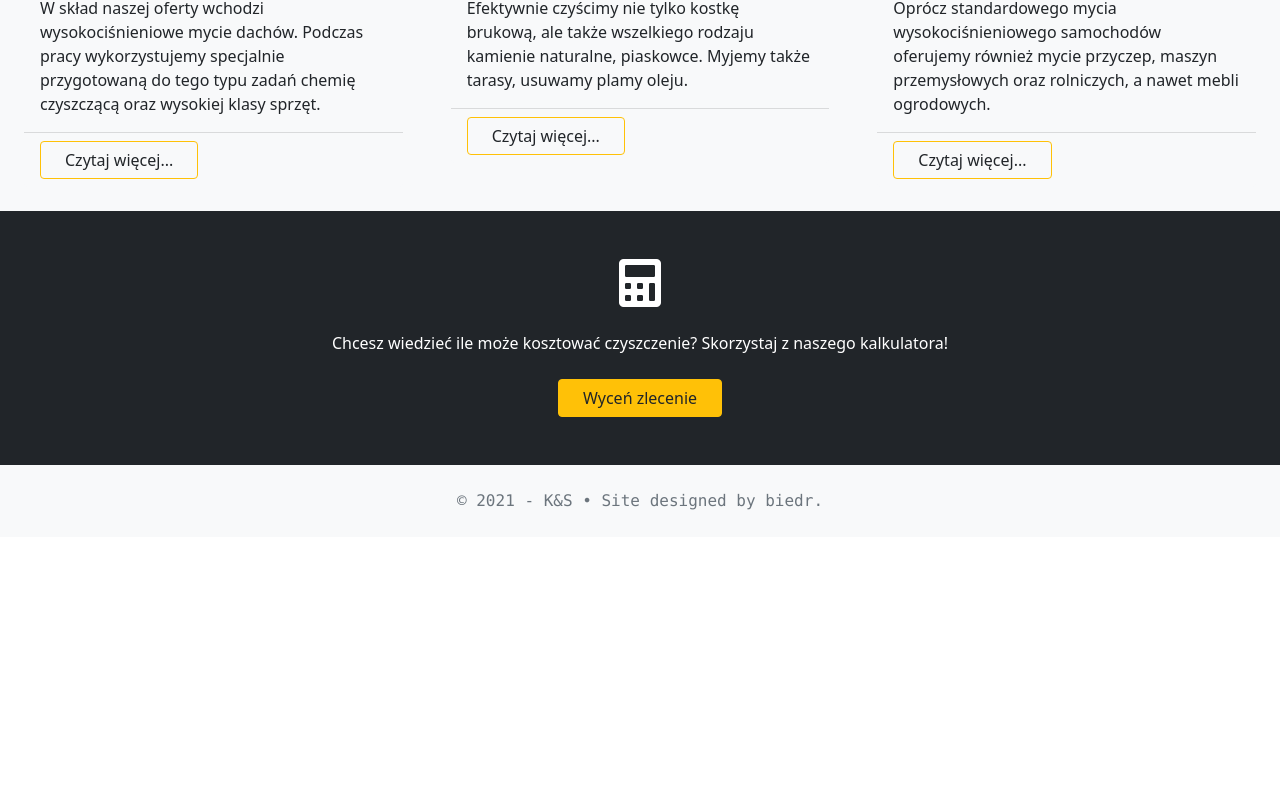
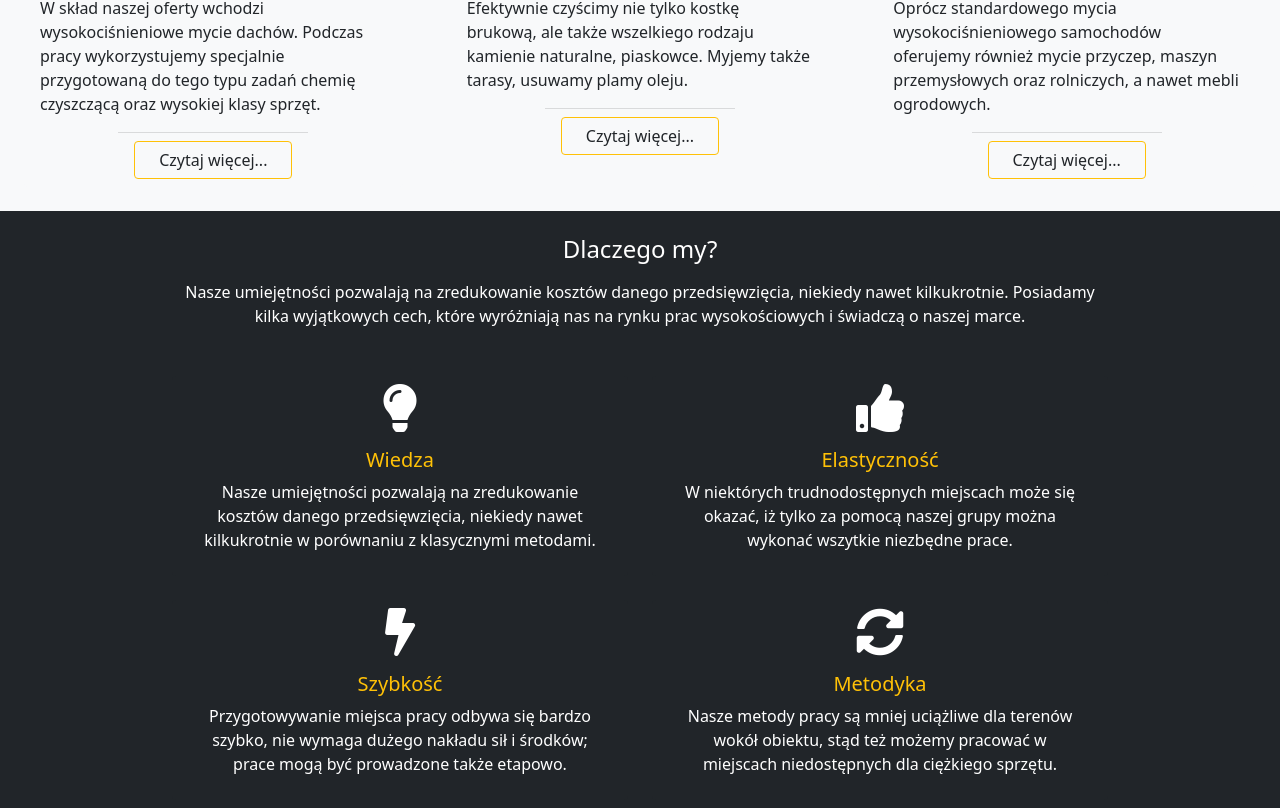
Before and after one commit to biedronaa/kands, a React (Create React App) app: page / in a window 1280 px wide. Shown: the part 392-1200 px from the top of the page. Before the commit the page ends 929 px from the top, so only its background shows below. Built offline with nearby package versions, Linux system fonts and the light colour scheme.

Commit message:
why us part

```diff
--- a/public/style.css
+++ b/public/style.css
@@ -11,3 +11,7 @@ img:hover {
     text-align: center;
     justify-content: center;
 }
+
+.customHeight {
+    min-height: calc(100vh - 153px);
+}
--- a/src/components/Contact.js
+++ b/src/components/Contact.js
@@ -2,7 +2,7 @@ import React from 'react'
 
 const Contact = () => {
     return (
-        <div>Kontakt</div>
+        <div class="bg-light mt-5 customHeight">Kontakt</div>
     )
 }
 
--- a/src/components/Footer.js
+++ b/src/components/Footer.js
@@ -2,7 +2,7 @@ import React from 'react'
 
 const Footer = () => {
     return (
-        <div class="myFooter bg-light text-dark py-4 font-monospace text-muted">&copy; 2021 - K&S &bull; Site designed by biedr.</div>
+        <div class="myFooter bg-light py-4 font-monospace text-muted"> <hr></hr>&copy; 2021 - K&S &bull; Site designed by biedr.</div>
     )
 }
 
--- a/src/components/Home.js
+++ b/src/components/Home.js
@@ -15,8 +15,8 @@ const Home = () => {
                         <h5 class="card-title">Czyszczenie dachów i okien</h5>
                         <p class="card-text">W skład naszej oferty wchodzi wysokociśnieniowe mycie dachów. Podczas pracy wykorzystujemy specjalnie przygotowaną do tego typu zadań chemię czyszczącą oraz wysokiej klasy sprzęt.</p>
                     </div>
-                    <div class="card-footer bg-light">
-                        <Link to="/1" class="btn btn-outline-warning text-dark px-4">Czytaj więcej...</Link>
+                    <div class="card-footer bg-light mx-auto">
+                        <Link to="/1" class="btn btn-outline-warning text-dark px-4 ">Czytaj więcej...</Link>
                     </div>
                     </div>
                 </div>
@@ -28,7 +28,7 @@ const Home = () => {
                         <h5 class="card-title">Czyszczenie elewacji i podjazdów</h5>
                         <p class="card-text">Efektywnie czyścimy nie tylko kostkę brukową, ale także wszelkiego rodzaju kamienie naturalne, piaskowce. Myjemy także tarasy, usuwamy plamy oleju.</p>
                     </div>
-                                    <div class="card-footer bg-light">
+                    <div class="card-footer bg-light mx-auto">
                         <Link to="/2" class="btn btn-outline-warning text-dark px-4">Czytaj więcej...</Link>
                     </div>
                     </div>
@@ -41,19 +41,61 @@ const Home = () => {
                         <h5 class="card-title">Czyszczenie samochodów</h5>
                         <p class="card-text">Oprócz standardowego mycia wysokociśnieniowego samochodów oferujemy również mycie przyczep, maszyn przemysłowych oraz rolniczych, a nawet mebli ogrodowych.</p>
                     </div>
-                                    <div class="card-footer bg-light">
+                    <div class="card-footer bg-light mx-auto">
                         <Link to="/3" class="btn btn-outline-warning text-dark px-4">Czytaj więcej...</Link>
                     </div>
                     </div>
                 </div>
             </div>
 
-            <div class="text-center py-5 bg-dark text-white">
+            <div class="text-center py-4 bg-dark text-white">
+                <h4>Dlaczego my?</h4>
+                <p class="p-2 w-75 mx-auto">Nasze umiejętności pozwalają na zredukowanie kosztów danego przedsięwzięcia, niekiedy nawet kilkukrotnie. Posiadamy kilka wyjątkowych cech, które wyróżniają nas na rynku prac wysokościowych i świadczą o naszej marce.</p>
+                <div class="w-75 d-flex justify-content-around row row-cols-1 row-cols-md-2 g-4 py-4 mx-auto">
+                    <div class="col">
+                        <div class="card bg-dark border-0 p-2">
+                        <i class="fas fa-lightbulb fa-3x"></i>
+                        <div class="card-body">
+                            <h5 class="card-title text-warning">Wiedza</h5>
+                            <p class="card-text">Nasze umiejętności pozwalają na zredukowanie kosztów danego przedsięwzięcia, niekiedy nawet kilkukrotnie w porównaniu z klasycznymi metodami.</p>
+                        </div>
+                        </div>
+                    </div>
+                    <div class="col">
+                        <div class="card bg-dark border-0 p-2">
+                        <i class="fas fa-thumbs-up fa-3x"></i>
+                        <div class="card-body">
+                            <h5 class="card-title text-warning">Elastyczność</h5>
+                            <p class="card-text">W niektórych trudnodostępnych miejscach może się okazać, iż tylko za pomocą naszej grupy można wykonać wszytkie niezbędne prace.</p>
+                        </div>
+                        </div>
+                    </div>
+                    <div class="col">
+                        <div class="card bg-dark border-0 p-2">
+                        <i class="fas fa-bolt fa-3x"></i>
+                        <div class="card-body">
+                            <h5 class="card-title text-warning">Szybkość</h5>
+                            <p class="card-text">Przygotowywanie miejsca pracy odbywa się bardzo szybko, nie wymaga dużego nakładu sił i środków; prace mogą być prowadzone także etapowo.</p>
+                        </div>
+                        </div>
+                    </div>
+                    <div class="col">
+                        <div class="card bg-dark border-0 p-2">
+                        <i class="fas fa-sync-alt fa-3x"></i>
+                        <div class="card-body">
+                            <h5 class="card-title text-warning">Metodyka</h5>
+                            <p class="card-text">Nasze metody pracy są mniej uciążliwe dla terenów wokół obiektu, stąd też możemy pracować w miejscach niedostępnych dla ciężkiego sprzętu.</p>
+                        </div>
+                        </div>
+                    </div>
+                    </div>
+            </div>
+
+            <div class="text-center pt-4 bg-light text-dark">
                 <i class="fas fa-calculator fa-3x pb-3"></i>
                 <p class="p-2">Chcesz wiedzieć ile może kosztować czyszczenie? Skorzystaj z naszego kalkulatora!</p>
                 <Link type="button" class="btn btn-warning text-dark px-4 " to="/cennik">Wyceń zlecenie</Link>
             </div>
-
         </div>
     )
 }
--- a/src/components/Service1.js
+++ b/src/components/Service1.js
@@ -2,7 +2,19 @@ import React from 'react'
 
 const Service1 = () => {
     return (
-        <div>Czyszczenie dachów i okien</div>
+        <div class="bg-light mt-5 customHeight">
+            <h2 class="p-5">Czyszczenie dachów i okien</h2>
+            <p class="px-5 ">
+            W skład naszej oferty wchodzi wysokociśnieniowe mycie dachów i okien. Podczas pracy wykorzystujemy specjalnie przygotowaną do tego typu zadań chemię czyszczącą oraz wysokiej klasy sprzęt.
+
+            Jesteśmy w stanie wykonać czyszczenie na każdej wysokości dzięki wykorzystaniu technik alpinistycznych oraz przy pomocy podnośników.
+
+            Oferujemy między innymi:
+
+            mycie dachów,
+            mycie okien o dowolnej powierzchni.
+            </p>
+        </div>
     )
 }
 
--- a/src/components/Service2.js
+++ b/src/components/Service2.js
@@ -2,7 +2,14 @@ import React from 'react'
 
 const Service2 = () => {
     return (
-        <div>Czyszczenie elewacji i podjazdów</div>
+        <div class="bg-light mt-5 customHeight">
+            <h2 class="p-5">Czyszczenie elewacji i podjazdów</h2>
+            <p class="px-5">
+            Efektywnie czyścimy nie tylko kostkę brukową, ale także wszelkiego rodzaju kamienie naturalne, piaskowce. Myjemy także tarasy, usuwamy plamy oleju i ropopochodnych oraz usuwamy zanieczyszczenia atmosferyczne.
+
+            Dzięki specjalistycznemu wyposażeniu jesteśmy w stanie zaoferować również usuwanie mchów i porostów porastających kostkę i kamienie.
+            </p>
+        </div>
     )
 }
 
--- a/src/components/Service3.js
+++ b/src/components/Service3.js
@@ -2,7 +2,14 @@ import React from 'react'
 
 const Service3 = () => {
     return (
-        <div>Czyszczenie samochodów</div>
+        <div class="bg-light mt-5 customHeight">
+            <h2 class="p-5">Czyszczenie samochodów</h2>
+            <p class="px-5">
+            Oprócz standardowego mycia wysokociśnieniowego samochodów oferujemy również mycie przyczep, maszyn przemysłowych oraz rolniczych a nawet mebli ogrodowych.
+
+            Całe czyszczenie wykonujemy z dbałością o szczegóły. Naszym priorytetem jest pełne zadowolenie klienta.
+            </p>
+        </div>
     )
 }
 
--- a/src/components/Tariff.js
+++ b/src/components/Tariff.js
@@ -2,7 +2,7 @@ import React from 'react'
 
 const Tariff = () => {
     return (
-        <div>cennik</div>
+        <div class="bg-light mt-5 customHeight">cennik</div>
     )
 }
 
```
Also changed, not shown: 2 other files (tests, documents, lock files or other folders). Lines whose indentation alone changed are shown as unchanged.
